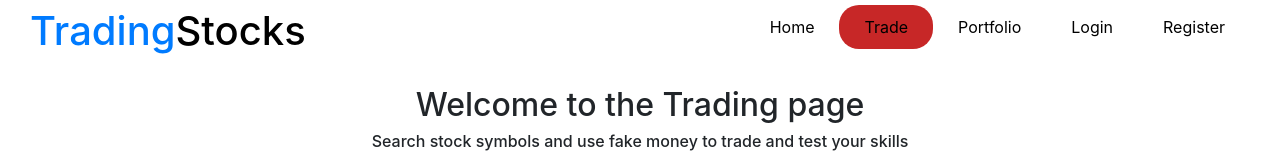
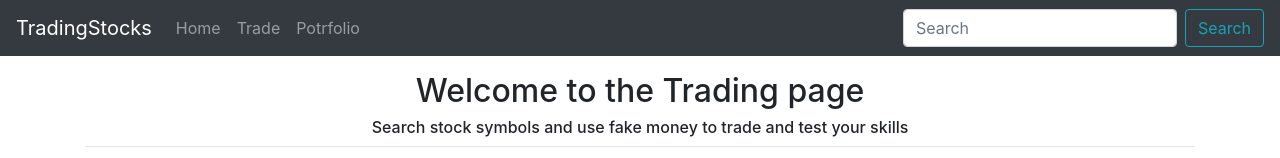
Before and after one commit to nm-hackathon-team19/simple-stock-app, a React (Create React App) app in the folder client/: page /main in a window 1280 px wide. Shown: the top 158 px of the page. Built offline with nearby package versions, Linux system fonts and the light colour scheme; no server answers.

Commit message:
updated nav

```diff
--- a/client/src/Static_Components/Navigation.js
+++ b/client/src/Static_Components/Navigation.js
@@ -1,27 +1,31 @@
 import React from 'react'
 import './Static.css'
-import { NavLink } from 'react-router-dom'
+import { Navbar, Nav, Form, FormControl, Button } from 'react-bootstrap'
 
-export default function Navigation() {
+function Navigation(props) {
+
+  const handleSelect = (props) => {
+    console.log('hello');
+    console.log(props);
+    console.log(this);
+
+    // debugger
+  };
+
   return (
-    <div id="navbar">
-      <h1 className="logo">
-        <span className="text-primary"><i className="fas fa-book-open"></i> Trading</span>Stocks</h1>
-      <nav>
-        <ul>
-          <NavLink exact to='/' activeClassName="current">
-            <li>Home</li>
-          </NavLink>
-          <NavLink exact to='/main' activeClassName="current">
-            <li>Trade</li>
-          </NavLink>
-          <NavLink exact to='/portfolio' activeClassName="current">
-            <li>Portfolio</li>
-          </NavLink>
-          <li>Login</li>
-          <li>Register</li>
-        </ul>
-      </nav>
-    </div>
+    <Navbar bg="dark" variant="dark">
+      <Navbar.Brand href="/">TradingStocks</Navbar.Brand>
+      <Nav className="mr-auto">
+        <Nav.Link href="/">Home</Nav.Link>
+        <Nav.Link href="/main">Trade</Nav.Link>
+        <Nav.Link href="/portfolio">Potrfolio</Nav.Link>
+      </Nav>
+      <Form inline>
+        <FormControl type="text" placeholder="Search" className="mr-sm-2" />
+        <Button variant="outline-info">Search</Button>
+      </Form>
+    </Navbar>
   )
 }
+
+export default Navigation
--- a/client/src/Static_Components/Static.css
+++ b/client/src/Static_Components/Static.css
@@ -1,5 +1,5 @@
 /* Navbar */
-#navbar {
+/* #navbar {
   display: flex;
   align-items: center;
   justify-content: space-between;
@@ -26,15 +26,20 @@ nav li {
   padding: 10px 20px;
   margin: 0 5px;
   cursor: pointer;
+} */
+
+/* nav li:hover {
+  opacity: 0.6;
+  border-bottom: black solid 2px;
+} */
+
+.navbar-nav a:hover {
+  color: red;
+      text-decoration: none;
+
 }
-
-nav li:hover {
-  opacity: 0.6;
-}
-
 .current {
-  background: #c72727;
-  border-radius: 20px;
+  border-bottom: black solid 2px;
 }
 
 /* Footer */
```
